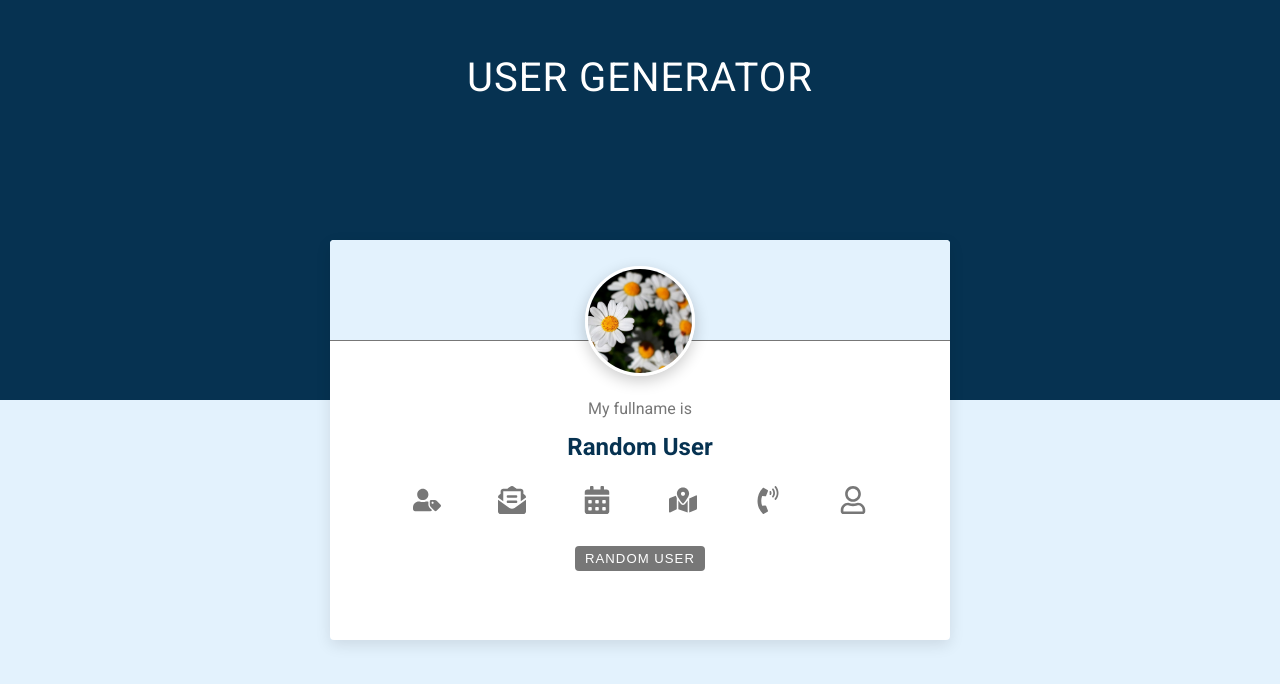
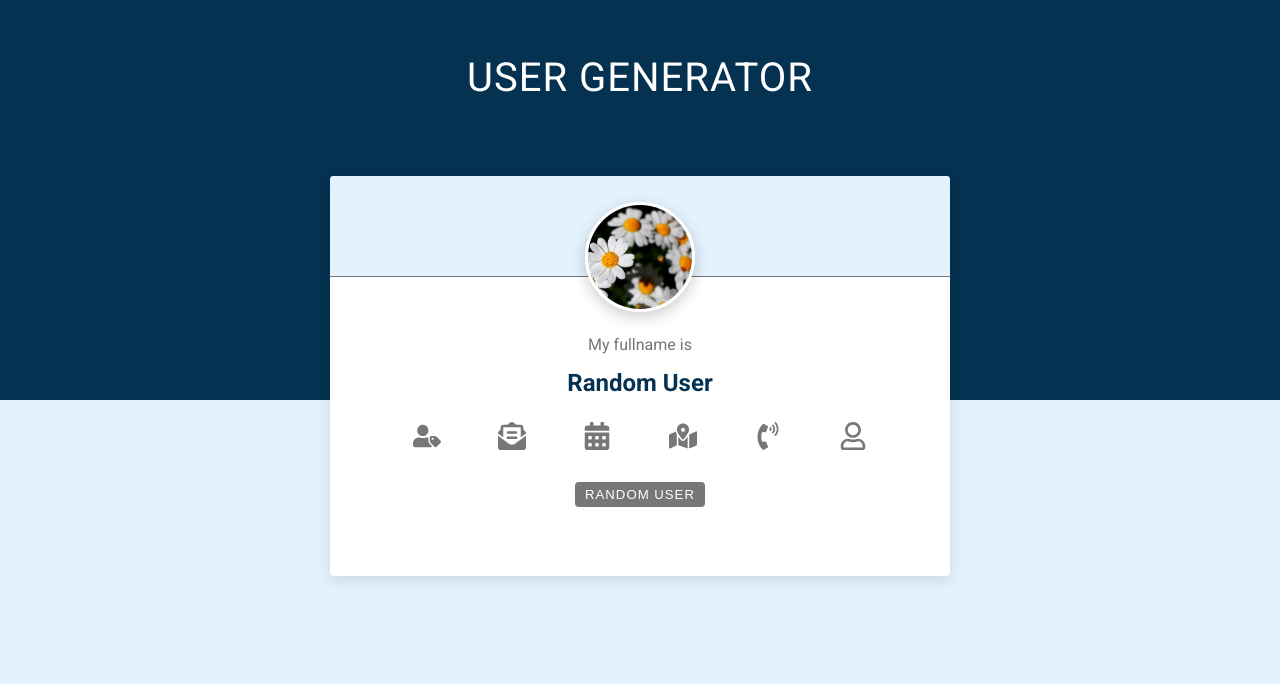
Before and after one commit to hangnguyen81/random-user-generator, a React (Create React App) app: page / in a window 1280 px wide. Shown: the top 684 px of the page. Built offline with nearby package versions, Linux system fonts and the light colour scheme; no server answers.

Commit message:
Update style.css

```diff
--- a/src/style.css
+++ b/src/style.css
@@ -78,7 +78,7 @@ main{
     min-width: var(--min-width);
     height: 50vh;
     position: relative;
-    top: -20vh;
+    top: -28vh;
     background-color: var(--clr-white);
     color:var(--clr-black);
     margin: 0 auto;
```
